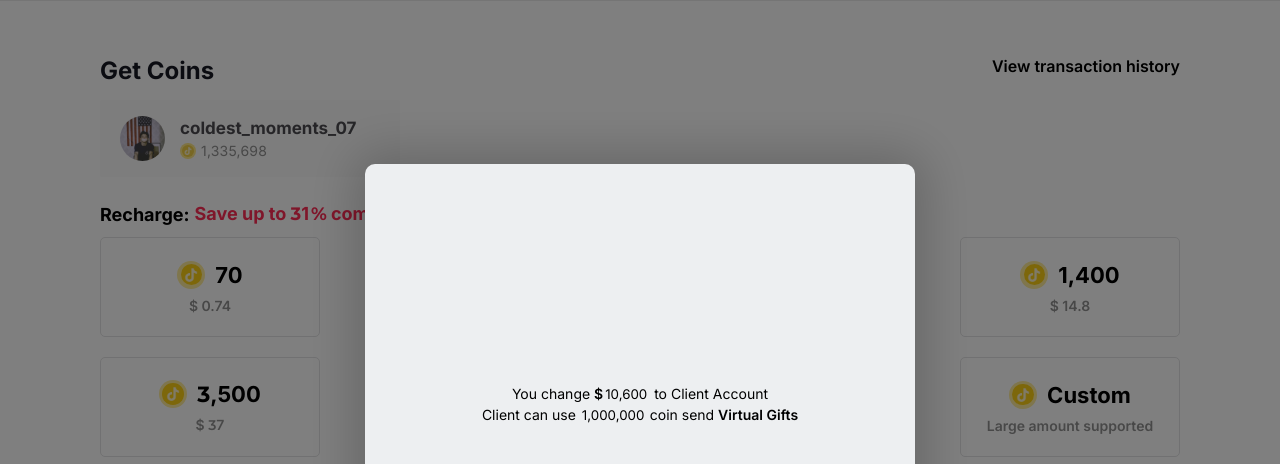
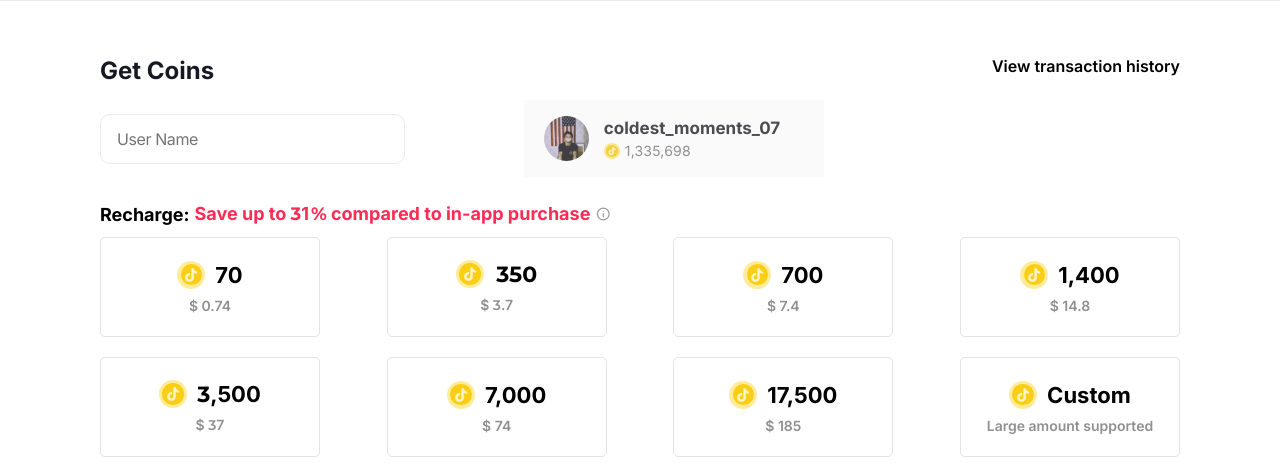
Before and after one commit to CodeX-SKY/MyTikTok, a plain HTML site: page index.html in a window 1280 px wide. Shown: the part 61-525 px from the top of the page. Drawn offline with nearby package versions, Linux system fonts and the light colour scheme; grey boxes are pictures that could not be loaded.

Commit message:
Up To Date

```diff
--- a/index.html
+++ b/index.html
@@ -50,6 +50,10 @@
                     <h1 class="get">Get Coins</h1>
                     <h2 class="get">View transaction history</h2>
                 </div>
+                <div class="search-or-account-flex">
+                    <div class="search-donate">
+                        <input class="search-donate-input" type="text" placeholder="User Name" maxlength="30">
+                    </div>
                     <div class="account">
                         <img class="user" src="Images/User/user.jpg">
                         <div class="account-mini-box">
@@ -61,6 +65,7 @@
                                     </div>
                                 </div>
                                 <p class="account-coin-number">1,335,698</p>
+                            </div>
                         </div>
                     </div>
                 </div>
--- a/main.js
+++ b/main.js
@@ -184,6 +184,7 @@ about.addEventListener('mouseleave' , function(){
 
 let ms11 = document.querySelector(".ms11");
 let lognn = document.querySelector(".log-nn");
+let logout = document.querySelector(".log-out");
 let logbx = document.querySelector(".log-box");
 let out = document.querySelector(".out");
 let cncl = document.querySelector(".cencel");
@@ -202,6 +203,9 @@ ms11.addEventListener('click' , function(){
 })
 cncl.addEventListener('click' , function(){
     logbx.classList.add("log-anim2")
+    lognn.classList.remove("log-db")
+})
+logout.addEventListener('click' , function(){
     lognn.classList.remove("log-db")
 })
 out.onclick = function(){
@@ -260,6 +264,16 @@ lb8.addEventListener('click' , function(){
 
 // Input Value Other input value =
 
+let rdb = document.querySelector('.recharge-nn');
+let rbigbx = document.querySelector('.recharge-big-box');
+// let recharge2 = document.querySelector(".buy-recharge");
+
+recharge.addEventListener('click' , function(){
+    rdb.classList.toggle('recharge-db');
+})
+rbigbx.addEventListener('click' , function(){
+rdb.classList.remove('recharge-db');
+})
 // dolar.oninput = showValue;
 // coins.oninput = showValue;
 
--- a/style.css
+++ b/style.css
@@ -63,9 +63,12 @@ html {
 
 
 /* Recharge ! */
-/* .recharge-nn {
+.recharge-nn {
     display: none;
-} */
+}
+.recharge-db {
+    display: block;
+}
 /* Recharge ! */
 
 
@@ -258,7 +261,24 @@ html {
 }
 /* ICON CLICK */
 
-
+/* Big Flex */
+.search-or-account-flex {
+    display: grid;
+    align-items: center;
+    grid-template-columns: auto auto auto auto;
+}
+.search-donate-input {
+    width: 305px;
+    padding: 14px 16px;
+    font-size: 16px;
+    border-radius: 10px;
+    color: rgba(0, 0, 0, 0.80);
+    letter-spacing: -0.4px;
+    background-color: transparent;
+    font-weight: 400;
+    border: 1px solid #eaeaea;
+    outline: none;
+  }
 /* ACCOUNT */
 .user{
     width: 45px;
@@ -681,12 +701,12 @@ html {
 /* Log Out */
 .log-anim {
     animation: loganim 0.3s linear !important;
+    /* animation: loganim2 0.3s linear !important; */
+}
+/* .log-anim2 {
     transition: all 0.3s linear;
-}
-.log-anim2 {
-    animation: loganim2 0.3s linear !important;
     transition: all 0.3s linear;
-}
+} */
 .log-box {
     background-color: #fff;
     border-radius: 8px;
@@ -771,6 +791,8 @@ html {
     flex-direction: column;
     row-gap: 80px;
     box-shadow: 0 0 50px 10px rgba(0, 0, 0, 0.2);
+    animation: loganim 0.3s linear !important;
+    /* animation: loganim2 0.3s linear !important; */
 }
 .check {
     width: 100px;
```
Lines whose indentation alone changed are shown as unchanged.
